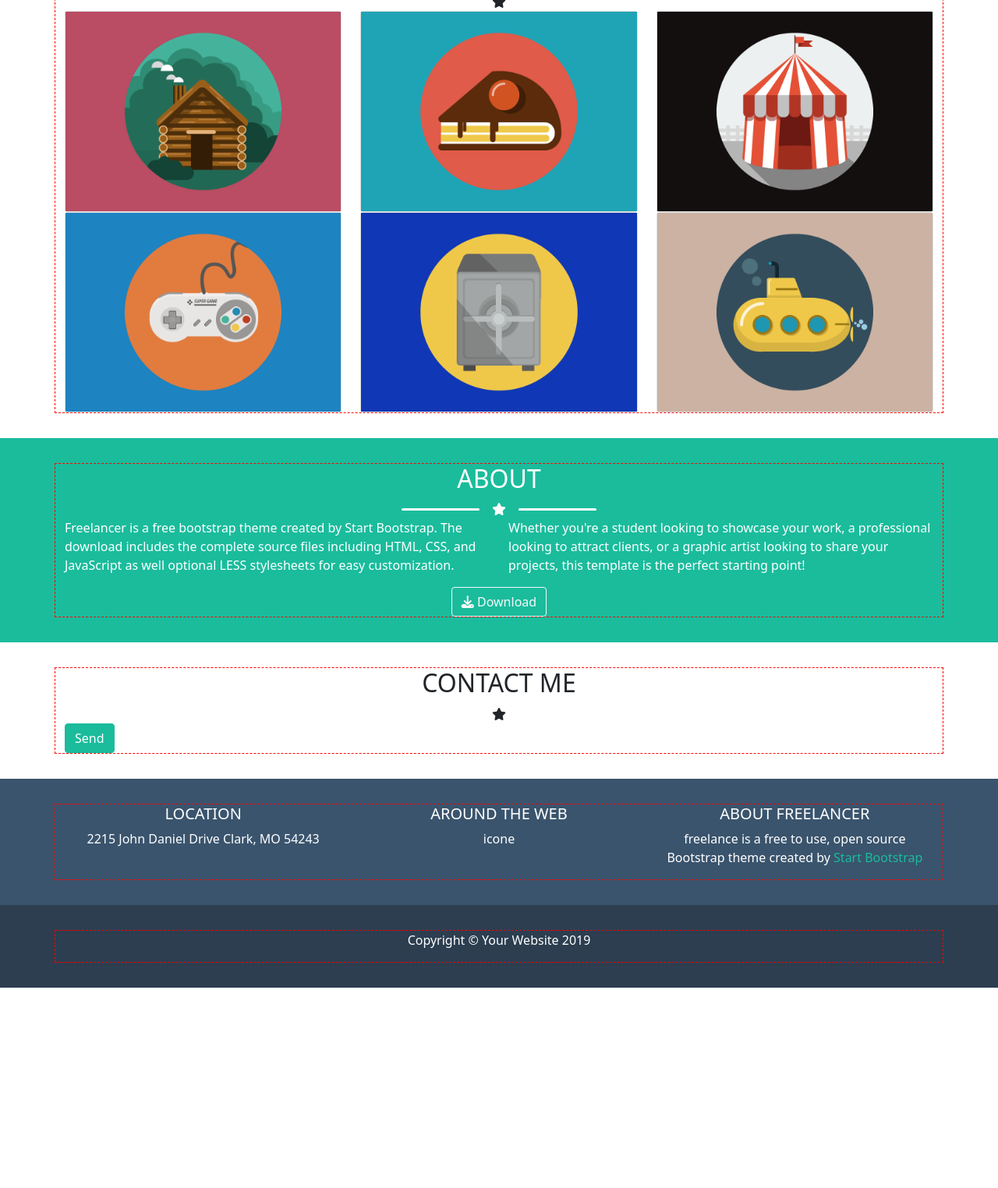
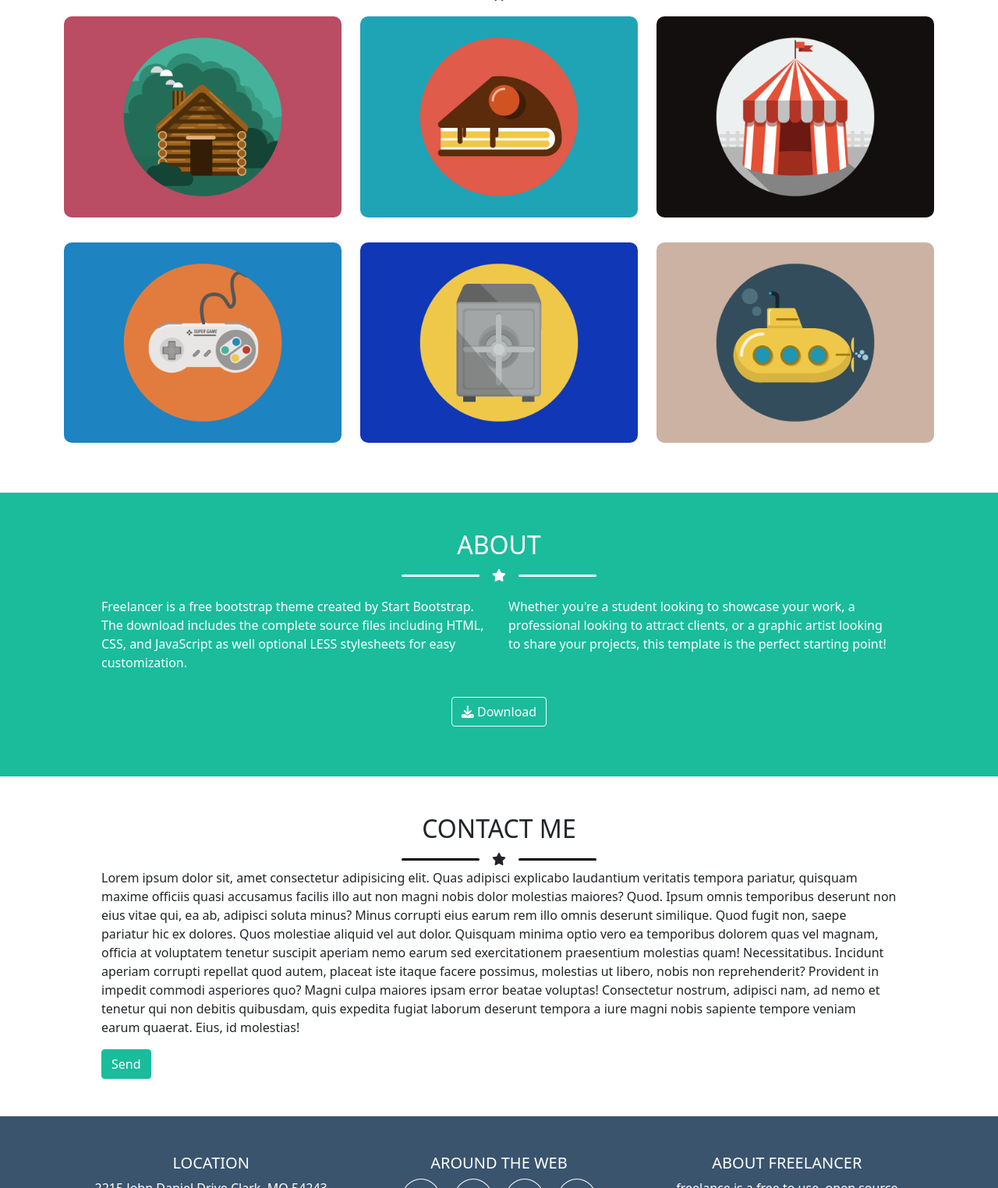
Before and after one commit to meta-ela/html-css-bootstrap-freelancer, a plain HTML site: page index.html in a window 1280 px wide. Shown: the part 500-2024 px from the top of the page at 78% size. Before the commit the page ends 1767 px from the top, so only its background shows below. Drawn offline with nearby package versions, Linux system fonts and the light colour scheme.

Commit message:
Adds more content

```diff
--- a/css/style.css
+++ b/css/style.css
@@ -15,18 +15,21 @@
 
 
 
-/* DEBUG +++++++++++++++++++++++++++++++++++++++++++++++++++++ */
-.debug-container {
-    border: 1px dashed red;
-}
-/* DEBUG +++++++++++++++++++++++++++++++++++++++++++++++++++++ */
 
-.section {
-    padding: 2rem 0rem;
+ul li {
+    list-style-type: none;
 }
 
+li a {
+    text-decoration: none;
+    color: white;
+    font-size: .9rem;
+}
 
-
+.menu-list:hover a {
+    color: var(--color-green);
+    text-decoration: underline;
+}
 
 .avatar-img {
     width: 150px;
@@ -37,6 +40,10 @@
     height: 3px;
     background-color: white;
     border-radius: 2px;
+}
+
+.bar-black {
+    background-color: black;
 }
 
 .btn.btn-success {
@@ -53,8 +60,16 @@
     color: white;
 }
 
+.card-portfolio {
+    overflow: hidden;
+    border-radius: 10px;
+    border: none;
+    margin: 1rem 0rem;
+}
+
 .card-about {
     background-color: transparent;
+    margin: 1rem 0rem;
 }
 
 .footer-link {
@@ -67,7 +82,36 @@
     text-decoration: underline;
 }
 
+.round {
+    width: 50px;
+    line-height: 50px;
+    border: 1px solid white;
+    border-radius: 50%;
+}
 
+.footer-icons-box {
+    display: flex;
+    flex-direction: column;
+    align-items: center;
+    justify-content: center;
+}
+
+.footer-icons {
+    width: 250px;
+}
+
+.link-icon {
+    color: white;
+}
+
+.round:hover{
+    border-color: var(--color-green);
+    transform: scale(1.1);
+}
+
+.round:hover .link-icon{
+    color: var(--color-green);
+}
 
 
 
--- a/index.html
+++ b/index.html
@@ -13,9 +13,21 @@
 <body>
     <!-- Header e navbar della pagina -->
     <header>
-        <div class="section color-darkblue">
+        <div class="py-2 color-darkblue">
             <nav>
-                <div class="container debug-container"></div>
+                <div class="container">
+                    <div class="text-white d-flex justify-content-between">
+                        <!-- prova di text bootstrap -->
+                        <div class="text-uppercase fs-5 fw-bold">start bootstrap</div>
+                        <div>
+                            <ul class="d-flex gap-3">
+                                <li class="menu-list"><a class="py-3" href="#">PORTFOLIO</a></li>
+                                <li class="menu-list"><a class="py-3" href="#">ABOUT</a></li>
+                                <li class="menu-list"><a class="py-3" href="#">CONTACT</a></li>
+                            </ul>
+                        </div>
+                    </div>
+                </div>
             </nav>
         </div>
     </header>
@@ -23,8 +35,8 @@
     <!-- contenuto principale della pagina -->
     <main>
         <!-- sezione verde con Avatar  e titolo-->
-        <div class="section color-green">
-            <div class="container debug-container">
+        <div class="py-4 color-green">
+            <div class="container">
                 <div class="d-flex justify-content-center">
                     <div>
                         <div class="d-flex justify-content-center">
@@ -37,7 +49,7 @@
                                 <div><i class="fa-solid fa-star"></i></div>
                                 <div class="bar"></div>
                             </div>
-                            <P>GRAPHIC ARTIST - WEB DESIGNER - ILLUSTRATOR</P>
+                            <P class="pt-1">GRAPHIC ARTIST - WEB DESIGNER - ILLUSTRATOR</P>
                         </div>
                     </div>
                 </div>
@@ -45,44 +57,44 @@
         </div>
 
         <!-- sezione bianca con Portfolio (6 colonne in bootstrap grid) -->
-        <div class="section">
-            <div class="container debug-container">
+        <div class="py-5">
+            <div class="container">
                 <div class="text-center">
                     <h2>PORTFOLIO</h2>
                     <div class="d-flex justify-content-center align-items-center gap-3">
-                        <div class="bar"></div>
+                        <div class="bar bar-black"></div>
                         <div><i class="fa-solid fa-star"></i></div>
-                        <div class="bar"></div>
+                        <div class="bar bar-black"></div>
                     </div>
                 </div>
                 <div class="row row-cols-md-2 row-cols-lg-3">
                     <div class="col">
-                        <div class="card">
+                        <div class="card card-portfolio">
                             <img src="img/cabin.png" alt="...">
                         </div>
                     </div>
                     <div class="col">
-                        <div class="card">
+                        <div class="card card-portfolio">
                             <img src="img/cake.png" alt="...">
                         </div>
                     </div>
                     <div class="col">
-                        <div class="card">
+                        <div class="card card-portfolio">
                             <img src="img/circus.png" alt="...">
                         </div>
                     </div>
                     <div class="col">
-                        <div class="card">
+                        <div class="card card-portfolio">
                             <img src="img/game.png" alt="...">
                         </div>
                     </div>
                     <div class="col">
-                        <div class="card">
+                        <div class="card card-portfolio">
                             <img src="img/safe.png" alt="...">
                         </div>
                     </div>
                     <div class="col">
-                        <div class="card">
+                        <div class="card card-portfolio">
                             <img src="img/submarine.png" alt="...">
                         </div>
                     </div>
@@ -91,8 +103,8 @@
         </div>
 
         <!-- sezione verde About (2 colonne)-->
-        <div class="section color-green">
-            <div class="container debug-container">
+        <div class="py-5 color-green">
+            <div class="container">
                 <div class="text-center text-white">
                     <h2>ABOUT</h2>
                     <div class="d-flex justify-content-center align-items-center gap-3">
@@ -101,7 +113,7 @@
                         <div class="bar"></div>
                     </div>
                 </div>
-                <div class="row">
+                <div class="row px-5">
                     <div class="col-md-6">
                         <div class="card-about text-white">
                             <p>
@@ -121,7 +133,7 @@
                         </div>
                     </div>
                 </div>
-                <div class="d-flex justify-content-center">
+                <div class="d-flex justify-content-center my-3">
                     <button class="btn btn-outline-light">
                         <i class="fa-solid fa-download"></i>
                         Download
@@ -130,19 +142,25 @@
             </div>
         </div>
 
-        <!-- sezione bainca Contact Me (guardare Bootstrap per Forms) -->
-        <div class="section">
-            <div class="container debug-container">
+        <!-- sezione bianca Contact Me (guardare Bootstrap per Forms) -->
+        <div class="py-5">
+            <div class="container">
                 <div class="text-center">
                     <h2>CONTACT ME</h2>
                     <div class="d-flex justify-content-center align-items-center gap-3">
-                        <div class="bar"></div>
+                        <div class="bar bar-black"></div>
                         <div><i class="fa-solid fa-star"></i></div>
-                        <div class="bar"></div>
+                        <div class="bar bar-black"></div>
                     </div>
                 </div>
-                <div class=""></div>
-                <div>
+                <div class="px-5">
+                    Lorem ipsum dolor sit, amet consectetur adipisicing elit. Quas adipisci explicabo laudantium veritatis tempora pariatur, quisquam maxime officiis quasi accusamus facilis illo aut non magni nobis dolor molestias maiores? Quod.
+                    Ipsum omnis temporibus deserunt non eius vitae qui, ea ab, adipisci soluta minus? Minus corrupti eius earum rem illo omnis deserunt similique. Quod fugit non, saepe pariatur hic ex dolores.
+                    Quos molestiae aliquid vel aut dolor. Quisquam minima optio vero ea temporibus dolorem quas vel magnam, officia at voluptatem tenetur suscipit aperiam nemo earum sed exercitationem praesentium molestias quam! Necessitatibus.
+                    Incidunt aperiam corrupti repellat quod autem, placeat iste itaque facere possimus, molestias ut libero, nobis non reprehenderit? Provident in impedit commodi asperiores quo? Magni culpa maiores ipsam error beatae voluptas!
+                    Consectetur nostrum, adipisci nam, ad nemo et tenetur qui non debitis quibusdam, quis expedita fugiat laborum deserunt tempora a iure magni nobis sapiente tempore veniam earum quaerat. Eius, id molestias!
+                </div>
+                <div class="px-5 pt-3">
                     <button class="btn btn-success">Send</button>
                 </div>
             </div>
@@ -152,9 +170,9 @@
     <!-- footer della pagina -->
     <footer>
         <!-- footer chiaro (3 colonne) -->
-        <div class="section color-blue">
-            <div class="container debug-container ">
-                <div class="row">
+        <div class="py-5 color-blue">
+            <div class="container">
+                <div class="row px-3">
                     <div class="col-sm-12 col-md-4">
                         <div class="text-center text-white">
                             <h5 class="w-normal">LOCATION</h5>
@@ -162,9 +180,22 @@
                         </div>
                     </div>
                     <div class="col-sm-12 col-md-4">
-                        <div class="text-center text-white">
+                        <div class="footer-icons-box text-center text-white">
                             <h5 class="w-normal">AROUND THE WEB</h5>
-                            <div>icone</div>
+                            <div class="footer-icons d-flex justify-center justify-content-between">
+                                <div class="round">
+                                    <a class="link-icon" href="#"><i class="fa-brands fa-facebook-f"></i></a>
+                                </div>
+                                <div class="round">
+                                    <a class="link-icon" href="#"><i class="fa-brands fa-google-plus-g"></i></a>
+                                </div>
+                                <div class="round">
+                                    <a class="link-icon" href="#"><i class="fa-brands fa-twitter"></i></a>
+                                </div>
+                                <div class="round">
+                                    <a class="link-icon" href=""><i class="fa-brands fa-linkedin-in"></i></a>
+                                </div>
+                            </div>
                         </div>
                     </div>
                     <div class="col-sm-12 col-md-4">
@@ -178,8 +209,8 @@
         </div>
 
         <!-- footer scuro Copyright -->
-        <div class="section color-darkblue">
-            <div class="container debug-container">
+        <div class="py-3 color-darkblue">
+            <div class="container">
                 <div class="text-center text-white">
                     <p>Copyright &copy; Your Website 2019</p>
                 </div>
```
